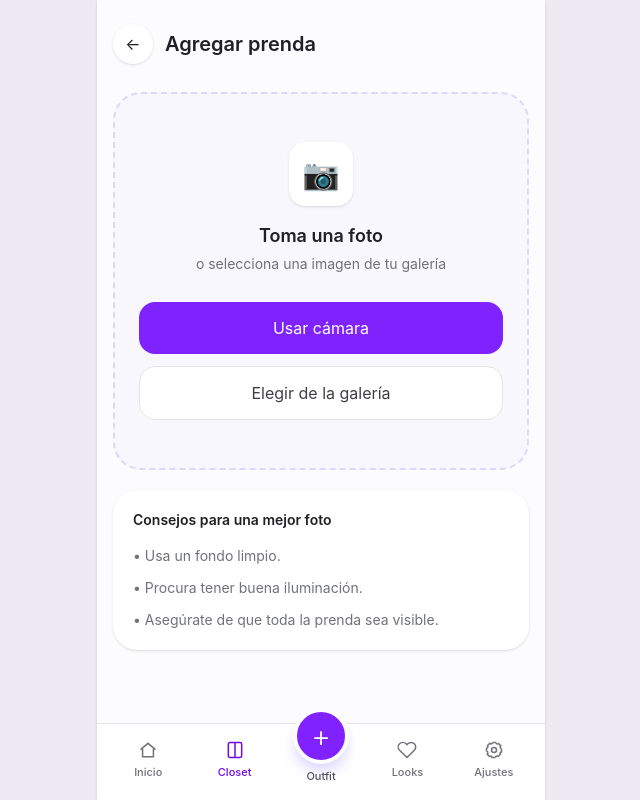
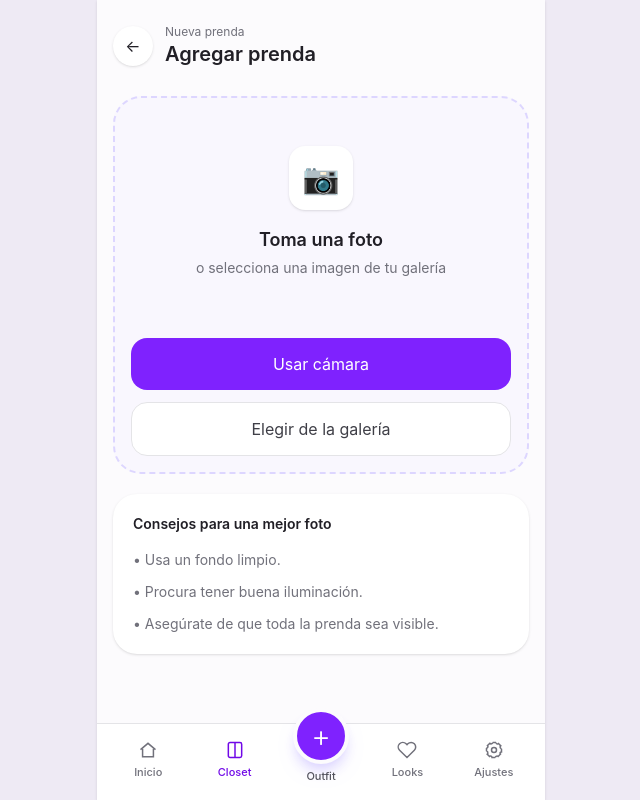
Before and after one commit to Mendo0729/My-Virtual-Closet, a React (Vite) app: page /closet/new in a window 1280 px wide. Shown: the whole page, without its empty margins (319-959 px from the left). Built offline with nearby package versions, Linux system fonts and the light colour scheme.

Commit message:
Implement garment capture and form

```diff
--- a/src/features/wardrobe/ui/pages/AddGarmentPage.tsx
+++ b/src/features/wardrobe/ui/pages/AddGarmentPage.tsx
@@ -1,54 +1,224 @@
-import { Link } from 'react-router'
+import { useEffect, useState } from 'react'
+import { Link, useNavigate } from 'react-router'
+import { createGarment } from '../../application/createGarment'
+import type { GarmentCategory } from '../../domain/Garment'
+import { processGarmentImage } from '../../../../infrastructure/storage/imageProcessor'
+import ImagePicker from '../components/ImagePicker'
+
+const categoryOptions: Array<{ value: GarmentCategory; label: string }> = [
+  { value: 'top', label: 'Top' },
+  { value: 'bottom', label: 'Bottom' },
+  { value: 'shoes', label: 'Zapatos' },
+  { value: 'accessory', label: 'Accesorio' },
+]
 
 export default function AddGarmentPage() {
+  const navigate = useNavigate()
+  const [name, setName] = useState('')
+  const [category, setCategory] = useState<GarmentCategory>('top')
+  const [color, setColor] = useState('')
+  const [brand, setBrand] = useState('')
+  const [image, setImage] = useState<Blob>()
+  const [previewUrl, setPreviewUrl] = useState<string>()
+  const [isProcessing, setIsProcessing] = useState(false)
+  const [isSaving, setIsSaving] = useState(false)
+  const [error, setError] = useState<string>()
+
+  useEffect(() => {
+    if (!image) {
+      setPreviewUrl(undefined)
+      return
+    }
+
+    const objectUrl = URL.createObjectURL(image)
+    setPreviewUrl(objectUrl)
+
+    return () => URL.revokeObjectURL(objectUrl)
+  }, [image])
+
+  async function handleImageSelected(file: File) {
+    if (!file.type.startsWith('image/')) {
+      setError('Selecciona un archivo de imagen válido.')
+      return
+    }
+
+    setError(undefined)
+    setIsProcessing(true)
+
+    try {
+      const processedImage = await processGarmentImage(file)
+      setImage(processedImage)
+    } catch (imageError) {
+      setError(imageError instanceof Error ? imageError.message : 'No se pudo procesar la imagen.')
+    } finally {
+      setIsProcessing(false)
+    }
+  }
+
+  async function handleSubmit(event: React.FormEvent<HTMLFormElement>) {
+    event.preventDefault()
+
+    if (!image) {
+      setError('Primero debes tomar o elegir una foto de la prenda.')
+      return
+    }
+
+    if (!name.trim() || !color.trim()) {
+      setError('Completa el nombre y el color de la prenda.')
+      return
+    }
+
+    setError(undefined)
+    setIsSaving(true)
+
+    try {
+      await createGarment({
+        name,
+        category,
+        color,
+        brand,
+        image,
+      })
+
+      navigate('/closet')
+    } catch {
+      setError('No se pudo guardar la prenda en este dispositivo.')
+    } finally {
+      setIsSaving(false)
+    }
+  }
+
   return (
     <div className="px-4 pt-6">
       <div className="flex items-center gap-3">
         <Link
           to="/closet"
           className="flex h-10 w-10 items-center justify-center rounded-full bg-white shadow-sm"
+          aria-label="Volver al closet"
         >
           ←
         </Link>
 
-        <h1 className="text-xl font-semibold">
-          Agregar prenda
-        </h1>
+        <div>
+          <p className="text-xs text-zinc-500">Nueva prenda</p>
+          <h1 className="text-xl font-semibold">Agregar prenda</h1>
+        </div>
       </div>
 
-      <div className="mt-7 rounded-[28px] border-2 border-dashed border-violet-200 bg-violet-50/50 px-6 py-12 text-center">
+      <form onSubmit={handleSubmit} className="pb-6">
+        <section className="mt-7 rounded-[28px] border-2 border-dashed border-violet-200 bg-violet-50/50 p-4 text-center">
+          {previewUrl ? (
+            <div className="overflow-hidden rounded-2xl bg-white">
+              <img
+                src={previewUrl}
+                alt="Vista previa de la prenda"
+                className="aspect-square w-full object-contain"
+              />
+            </div>
+          ) : (
+            <div className="px-2 py-8">
               <div className="mx-auto flex h-16 w-16 items-center justify-center rounded-2xl bg-white text-3xl shadow-sm">
                 📷
               </div>
 
-        <h2 className="mt-4 text-lg font-semibold">
-          Toma una foto
-        </h2>
+              <h2 className="mt-4 text-lg font-semibold">Toma una foto</h2>
+              <p className="mt-1 text-sm text-zinc-500">o selecciona una imagen de tu galería</p>
+            </div>
+          )}
 
-        <p className="mt-1 text-sm text-zinc-500">
-          o selecciona una imagen de tu galería
-        </p>
+          {isProcessing && (
+            <p className="mt-4 text-sm font-medium text-violet-700">Optimizando imagen…</p>
+          )}
 
-        <button className="mt-7 w-full rounded-2xl bg-violet-600 px-4 py-3.5 text-sm font-semibold text-white">
-          Usar cámara
-        </button>
+          <ImagePicker onSelect={handleImageSelected} disabled={isProcessing || isSaving} />
+        </section>
 
-        <button className="mt-3 w-full rounded-2xl border border-zinc-200 bg-white px-4 py-3.5 text-sm font-semibold text-zinc-700">
-          Elegir de la galería
-        </button>
+        {image && (
+          <section className="mt-5 space-y-4 rounded-3xl bg-white p-5 shadow-sm">
+            <div>
+              <label htmlFor="garment-name" className="text-sm font-medium text-zinc-700">
+                Nombre
+              </label>
+              <input
+                id="garment-name"
+                value={name}
+                onChange={(event) => setName(event.target.value)}
+                placeholder="Ej. Camiseta blanca"
+                className="mt-1.5 w-full rounded-2xl border border-zinc-200 px-4 py-3 outline-none transition focus:border-violet-400"
+              />
             </div>
 
+            <div>
+              <label htmlFor="garment-category" className="text-sm font-medium text-zinc-700">
+                Categoría
+              </label>
+              <select
+                id="garment-category"
+                value={category}
+                onChange={(event) => setCategory(event.target.value as GarmentCategory)}
+                className="mt-1.5 w-full rounded-2xl border border-zinc-200 bg-white px-4 py-3 outline-none focus:border-violet-400"
+              >
+                {categoryOptions.map((option) => (
+                  <option key={option.value} value={option.value}>
+                    {option.label}
+                  </option>
+                ))}
+              </select>
+            </div>
+
+            <div>
+              <label htmlFor="garment-color" className="text-sm font-medium text-zinc-700">
+                Color principal
+              </label>
+              <input
+                id="garment-color"
+                value={color}
+                onChange={(event) => setColor(event.target.value)}
+                placeholder="Ej. Blanco"
+                className="mt-1.5 w-full rounded-2xl border border-zinc-200 px-4 py-3 outline-none transition focus:border-violet-400"
+              />
+            </div>
+
+            <div>
+              <label htmlFor="garment-brand" className="text-sm font-medium text-zinc-700">
+                Marca <span className="font-normal text-zinc-400">(opcional)</span>
+              </label>
+              <input
+                id="garment-brand"
+                value={brand}
+                onChange={(event) => setBrand(event.target.value)}
+                placeholder="Ej. Zara"
+                className="mt-1.5 w-full rounded-2xl border border-zinc-200 px-4 py-3 outline-none transition focus:border-violet-400"
+              />
+            </div>
+
+            <button
+              type="submit"
+              disabled={isSaving}
+              className="w-full rounded-2xl bg-violet-600 px-4 py-3.5 text-sm font-semibold text-white transition active:scale-[0.99] disabled:cursor-not-allowed disabled:opacity-60"
+            >
+              {isSaving ? 'Guardando…' : 'Guardar prenda'}
+            </button>
+          </section>
+        )}
+
+        {error && (
+          <p className="mt-4 rounded-2xl bg-red-50 px-4 py-3 text-sm text-red-700" role="alert">
+            {error}
+          </p>
+        )}
+
+        {!image && (
           <div className="mt-5 rounded-3xl bg-white p-5 shadow-sm">
-        <p className="text-sm font-semibold">
-          Consejos para una mejor foto
-        </p>
-
+            <p className="text-sm font-semibold">Consejos para una mejor foto</p>
             <ul className="mt-4 space-y-3 text-sm text-zinc-500">
               <li>• Usa un fondo limpio.</li>
               <li>• Procura tener buena iluminación.</li>
               <li>• Asegúrate de que toda la prenda sea visible.</li>
             </ul>
           </div>
+        )}
+      </form>
     </div>
   )
 }
```
Lines whose indentation alone changed are shown as unchanged.
